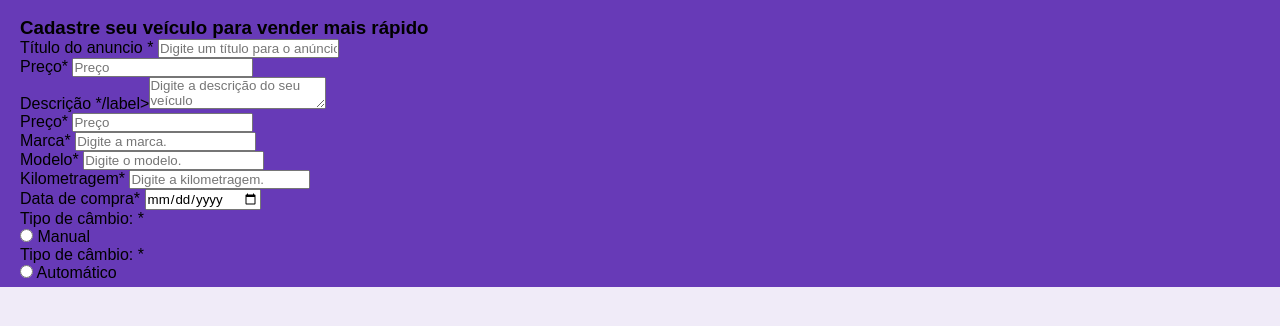
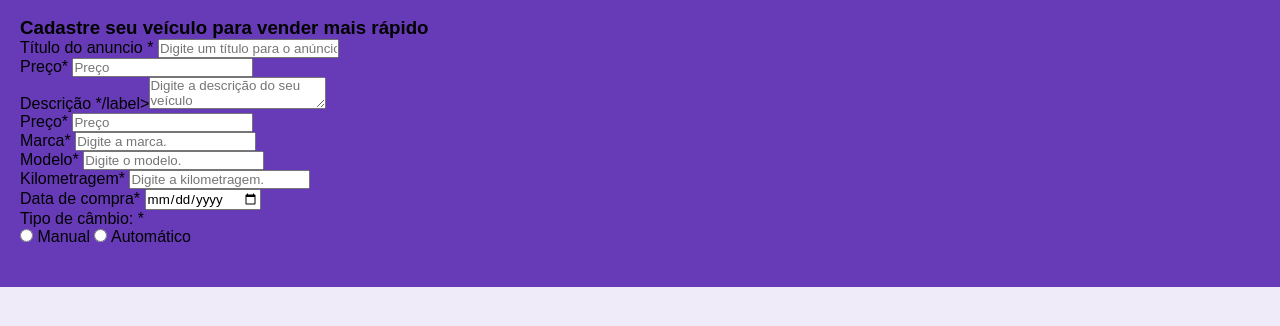
Before and after one commit to joaobazan/projetoFormulario, a plain HTML site: page index.html in a window 1280 px wide. Shown: the part 76-402 px from the top of the page. Drawn offline with Linux system fonts and the light colour scheme.

Commit message:
formulário

```diff
--- a/index.html
+++ b/index.html
@@ -70,9 +70,8 @@
             <p>Tipo de câmbio: <sapn class="campo-obrigatorio">*</sapn></p>
             <input type="radio" name="marcha" id="manual">
             <label for="manual">Manual</label>
-            <p>Tipo de câmbio: <span class="compo-obrigatorio">*</span></p>
-            <input type="radio" name="automatico" id="automatico">
-            <label for="automatico">Automático</label>
+            <input type="radio" name="marcha" id="automatico">
+            <label for="auto">Automático</label>
         </div>
 
     </form>
```
